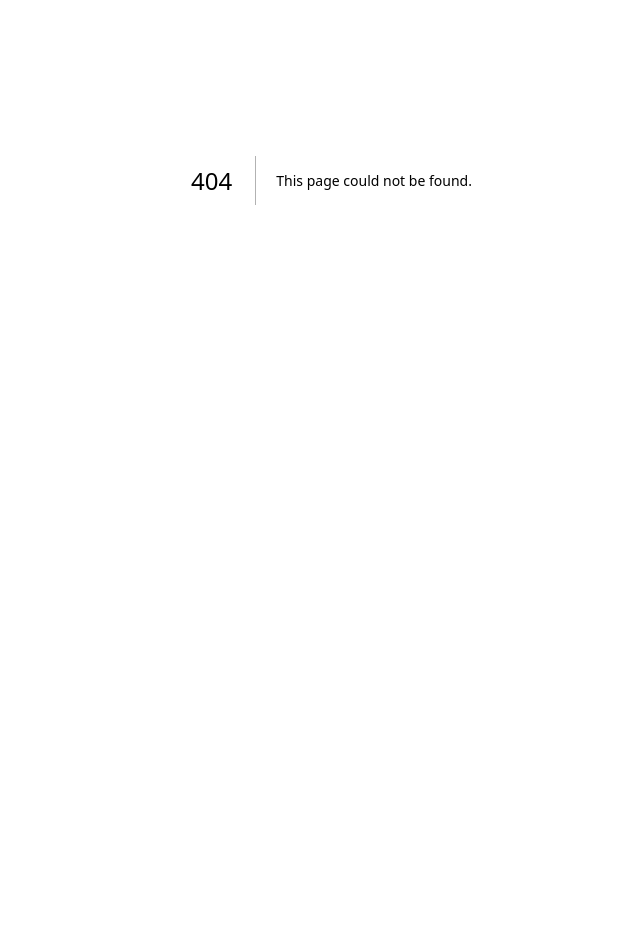
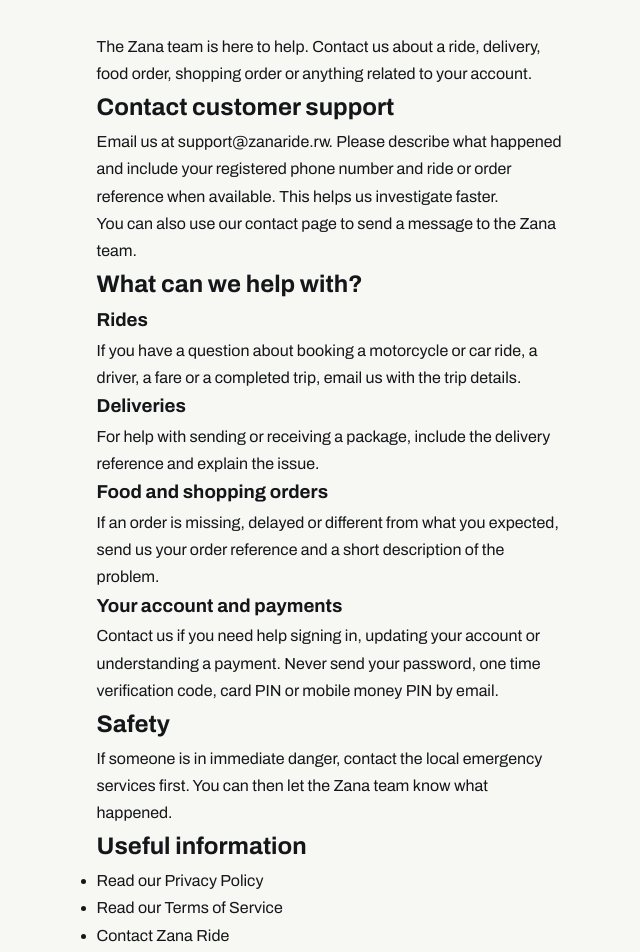
Before and after one commit to Jesuefe/zana-ride, a Next.js app in the folder landing/: page /support in a window 1280 px wide. Before the commit this address had no page. Shown: the part 220-1172 px from the top of the page, without its empty margins (301-941 px from the left). Before the commit the page ends 800 px from the top, so only its background shows below. Built offline with nearby package versions, Linux system fonts and the light colour scheme.

Commit message:
Add Zana customer support page

```diff
--- /dev/null
+++ b/landing/app/support/page.tsx
@@ -0,0 +1,87 @@
+import type { Metadata } from 'next';
+import LegalPage from '../../components/LegalPage';
+
+export const metadata: Metadata = {
+  title: 'Customer Support',
+  description:
+    'Get help with Zana rides, food orders, shopping, deliveries and your account. Contact the Zana support team in Kigali, Rwanda.',
+  alternates: { canonical: '/support' },
+  openGraph: {
+    title: 'Zana Ride Customer Support',
+    description: 'Help with rides, deliveries, food orders, shopping and your Zana account.',
+    url: 'https://zanaride.rw/support',
+    siteName: 'Zana Ride',
+    locale: 'en_RW',
+    type: 'website',
+  },
+};
+
+export default function SupportPage() {
+  return (
+    <LegalPage title="How can we help?" updated="21 November 2026">
+      <p className="legal-intro">
+        The Zana team is here to help. Contact us about a ride, delivery, food
+        order, shopping order or anything related to your account.
+      </p>
+
+      <h2>Contact customer support</h2>
+      <p>
+        Email us at{' '}
+        <a href="mailto:support@zanaride.rw">support@zanaride.rw</a>. Please
+        describe what happened and include your registered phone number and
+        ride or order reference when available. This helps us investigate
+        faster.
+      </p>
+      <p>
+        You can also use our <a href="/contact">contact page</a> to send a
+        message to the Zana team.
+      </p>
+
+      <h2>What can we help with?</h2>
+      <h3>Rides</h3>
+      <p>
+        If you have a question about booking a motorcycle or car ride, a driver,
+        a fare or a completed trip, email us with the trip details.
+      </p>
+
+      <h3>Deliveries</h3>
+      <p>
+        For help with sending or receiving a package, include the delivery
+        reference and explain the issue.
+      </p>
+
+      <h3>Food and shopping orders</h3>
+      <p>
+        If an order is missing, delayed or different from what you expected,
+        send us your order reference and a short description of the problem.
+      </p>
+
+      <h3>Your account and payments</h3>
+      <p>
+        Contact us if you need help signing in, updating your account or
+        understanding a payment. Never send your password, one time
+        verification code, card PIN or mobile money PIN by email.
+      </p>
+
+      <h2>Safety</h2>
+      <p>
+        If someone is in immediate danger, contact the local emergency services
+        first. You can then let the Zana team know what happened.
+      </p>
+
+      <h2>Useful information</h2>
+      <ul>
+        <li><a href="/privacy">Read our Privacy Policy</a></li>
+        <li><a href="/terms">Read our Terms of Service</a></li>
+        <li><a href="/contact">Contact Zana Ride</a></li>
+      </ul>
+
+      <h2>Our location</h2>
+      <p>
+        Zana Ride<br />
+        Kigali, Rwanda<br />
+        <a href="mailto:support@zanaride.rw">support@zanaride.rw</a>
+      </p>
+    </LegalPage>
+  );
+}
```
